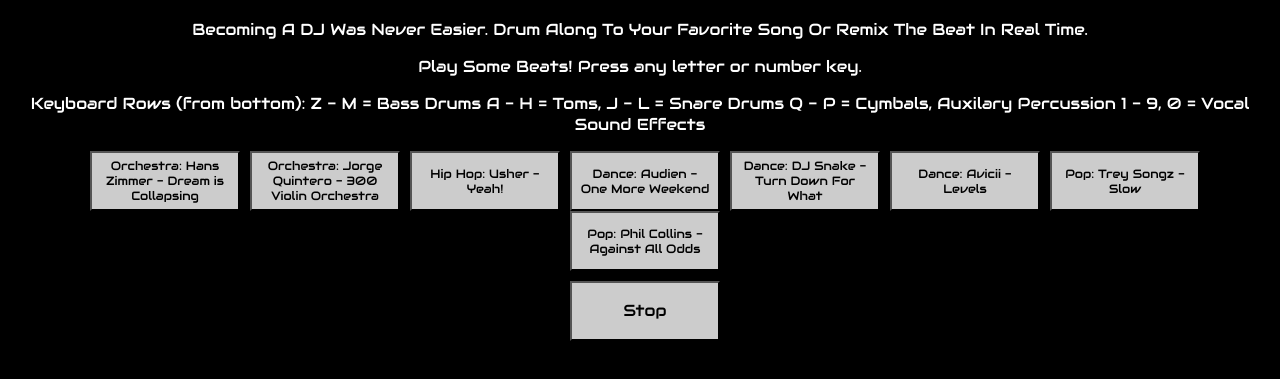
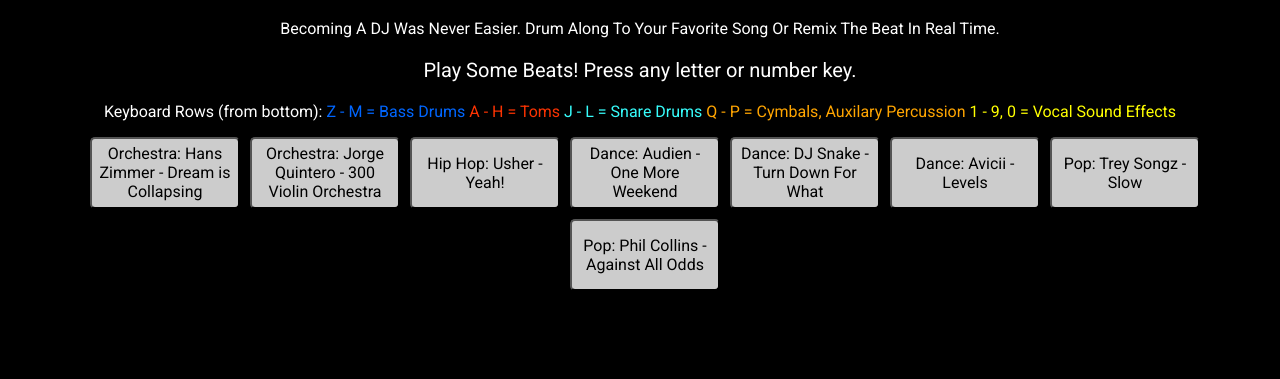
Before and after one commit to ryancfong8/BeatsByFong, a plain HTML site: page index.html in a window 1280 px wide. Shown: the part 73-452 px from the top of the page. Drawn offline with nearby package versions, Linux system fonts and the light colour scheme; a web font is replaced by a local one.

Commit message:
Add styling

```diff
--- a/audio-visualizer.js
+++ b/audio-visualizer.js
@@ -270,6 +270,7 @@
         $('#slow').prop('disabled', true);
         $('#against').prop('disabled', true);
         $('#300').prop('disabled', true);
+        $('#stop').prop('disabled', false);
       }
       else {
         $('#yeah').prop('disabled', false);
@@ -280,6 +281,7 @@
         $('#slow').prop('disabled', false);
         $('#against').prop('disabled', false);
         $('#300').prop('disabled', false);
+        $('#stop').prop('disabled', true);
       }
 
       // console.log(frequencyData);
--- a/beats.css
+++ b/beats.css
@@ -1,10 +1,14 @@
 p, h1, h2, h3, div, button {
-  font-family: 'Audiowide', cursive;
+  /*font-family: 'Audiowide', cursive;*/
   /*font-family: 'Changa One', cursive;*/
   text-align: center;
   justify-content: center;
   align-items: center;
   color: #fff;
+}
+
+h1 {
+  font-family: 'Audiowide', cursive;
 }
 
 html {
@@ -14,13 +18,48 @@
   align-items: center;
 }
 
+p, button {
+  font-family: 'Roboto', sans-serif;
+  font-size: 20px;
+}
+
+#slogan {
+  font-size: 16px;
+}
+
+#map {
+  font-size: 16px;
+}
+
+#bass {
+  color: #0066ff;
+}
+
+#toms {
+  color: #FC3302;
+}
+
+#snares {
+  color: #37FDFC;
+}
+
+#aux {
+  color: #FFA500;
+}
+
+#vocals {
+  color: #ff0;
+}
+
 button {
   color: #000;
-  height: 60px;
+  height: 72px;
   width: 150px;
-  font-size: 12px;
+  font-size: 16px;
   background-color: #cccccc;
   margin-left: 10px;
+  border-radius: 5px;
+  margin-bottom: 10px;
 }
 
 button:hover {
@@ -33,13 +72,20 @@
 
 #stop {
   margin-bottom: 20px;
-  font-size: 16px;
+  font-size: 24px;
+  color: #ff0000;
+  font-weight: bold;
+}
+
+#stop:disabled {
+  visibility: hidden;
 }
 .buttons {
   margin-top: 10px;
   margin-bottom: 10px;
   display: flex;
   flex-wrap: wrap;
+  width: 100%;
 }
 
 /*#svg-container {
--- a/index.html
+++ b/index.html
@@ -5,7 +5,7 @@
     <meta charset="utf-8">
      <meta http-equiv="X-UA-Compatible" content="IE=edge,chrome=1">
     <title>Beats By Fong</title>
-    <link href="https://fonts.googleapis.com/css?family=Audiowide|Bangers|Changa+One|Coda|Fredoka+One|Luckiest+Guy|Sigmar+One|Orbitron" rel="stylesheet">
+    <link href="https://fonts.googleapis.com/css?family=Audiowide|Bangers|Changa+One|Coda|Fredoka+One|Luckiest+Guy|Sigmar+One|Orbitron|Concert+One|Roboto" rel="stylesheet">
     <link rel="stylesheet" type="text/css" href="beats.css">
   </head>
   <body>
@@ -14,13 +14,14 @@
 
     <script src="https://ajax.googleapis.com/ajax/libs/jquery/3.2.0/jquery.min.js"></script>
       <!-- <audio id="audioElement" src ="./audio/audien1.mp3"></audio> -->
-      <p>Becoming A DJ Was Never Easier. Drum Along To Your Favorite Song Or Remix The Beat In Real Time.</p>
-      <p>Play Some Beats! Press any letter or number key.</p>
-      <p>  Keyboard Rows (from bottom):
-        Z - M = Bass Drums
-        A - H = Toms, J - L = Snare Drums
-        Q - P = Cymbals, Auxilary Percussion
-        1 - 9, 0 = Vocal Sound Effects</p>
+      <p id="slogan">Becoming A DJ Was Never Easier. Drum Along To Your Favorite Song Or Remix The Beat In Real Time.</p>
+      <p id="directions">Play Some Beats! Press any letter or number key.</p>
+      <p id="map">  Keyboard Rows (from bottom):
+        <text id="bass">Z - M = Bass Drums </text>
+        <text id="toms">A - H = Toms </text>
+        <text id="snares">J - L = Snare Drums </text>
+        <text id="aux">Q - P = Cymbals, Auxilary Percussion </text>
+        <text id="vocals">1 - 9, 0 = Vocal Sound Effects</text></p>
 
         <!-- <h2>Sound Information</h2> -->
         <!-- <div id="length">Duration:</div>
```
